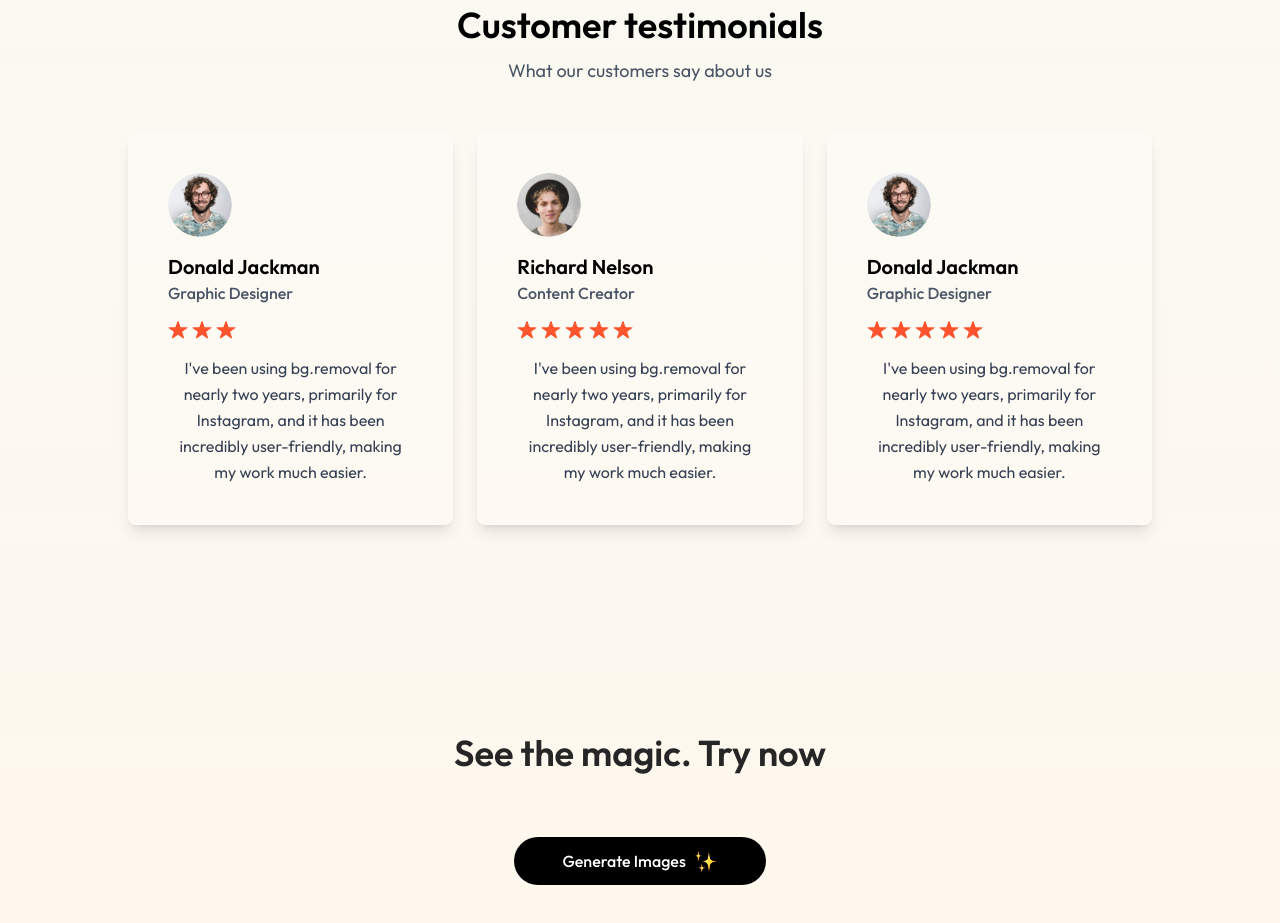
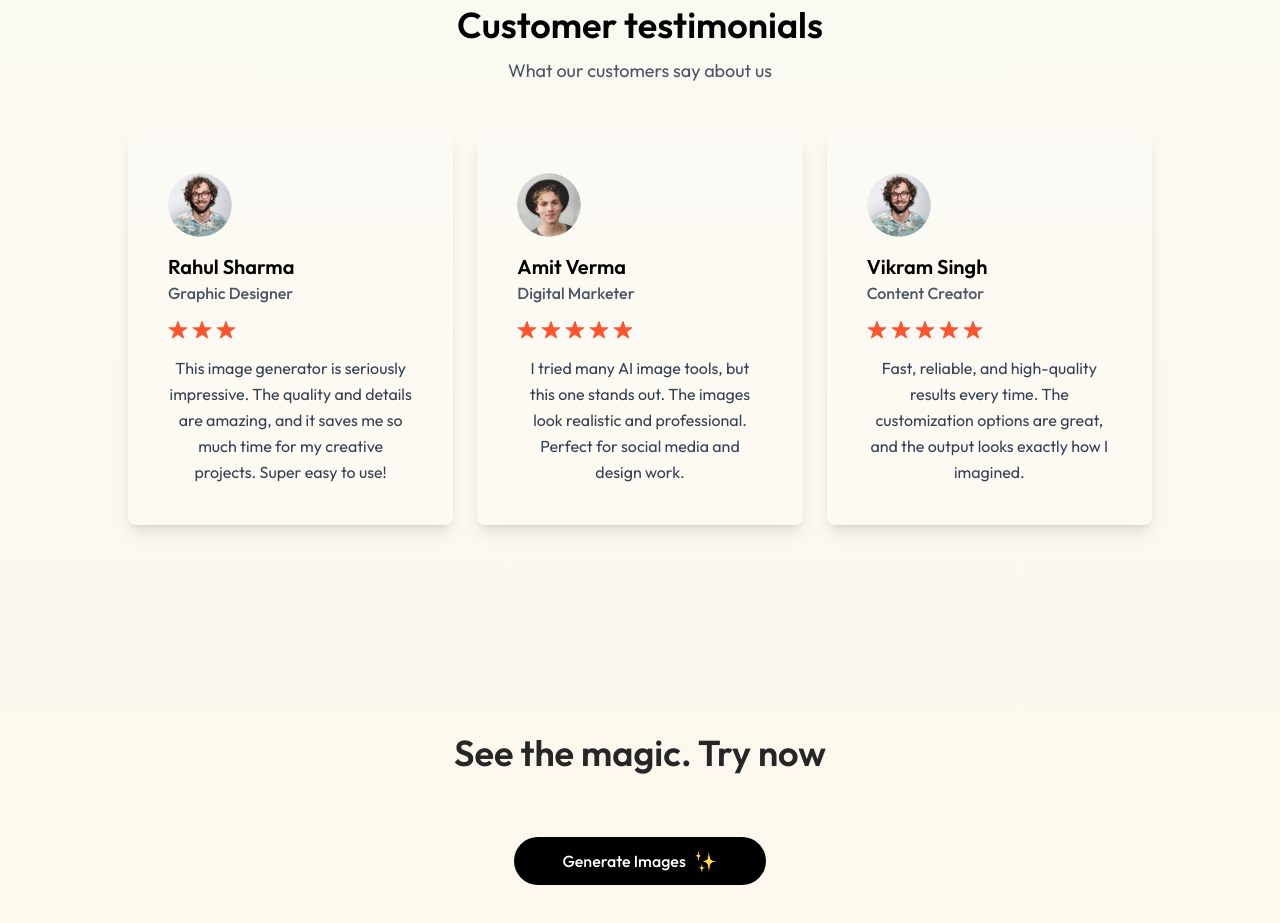
Before and after one commit to yash-mandali/ImagiFy, a React (Vite) app in the folder client/: page / in a window 1280 px wide. Shown: the part 2120-3043 px from the top of the page. Built offline with nearby package versions, Linux system fonts and the light colour scheme.

Commit message:
testinomials changed

```diff
--- a/client/src/assets/assets.js
+++ b/client/src/assets/assets.js
@@ -59,24 +59,24 @@ export const stepsData = [
 export const testimonialsData = [
   {
     image: profile_img_1,
-    name: 'Donald Jackman',
+    name: 'Rahul Sharma',
     role: 'Graphic Designer',
     stars: 3,
-    text: `I've been using bg.removal for nearly two years, primarily for Instagram, and it has been incredibly user-friendly, making my work much easier.`
+    text: `This image generator is seriously impressive. The quality and details are amazing, and it saves me so much time for my creative projects. Super easy to use!`
   },
   {
     image: profile_img_2,
-    name: 'Richard Nelson',
-    role: 'Content Creator',
+    name: 'Amit Verma',
+    role: 'Digital Marketer',
     stars: 5,
-    text: `I've been using bg.removal for nearly two years, primarily for Instagram, and it has been incredibly user-friendly, making my work much easier.`
+    text: `I tried many AI image tools, but this one stands out. The images look realistic and professional. Perfect for social media and design work.`
   },
   {
     image: profile_img_1,
-    name: 'Donald Jackman',
-    role: ' Graphic Designer',
+    name: 'Vikram Singh',
+    role: ' Content Creator',
     stars: 5,
-    text: `I've been using bg.removal for nearly two years, primarily for Instagram, and it has been incredibly user-friendly, making my work much easier.`
+    text: `Fast, reliable, and high-quality results every time. The customization options are great, and the output looks exactly how I imagined.`
   },
 ]
 
```
